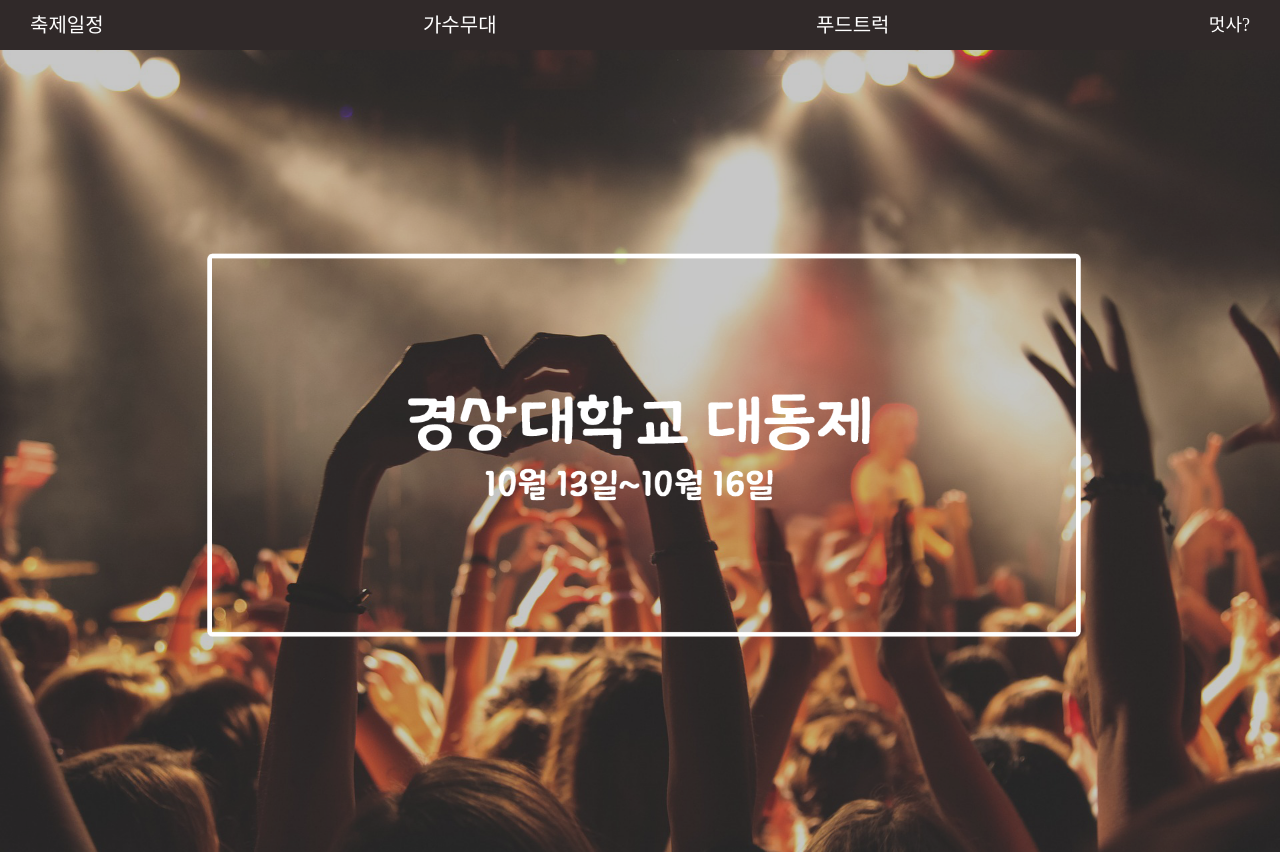
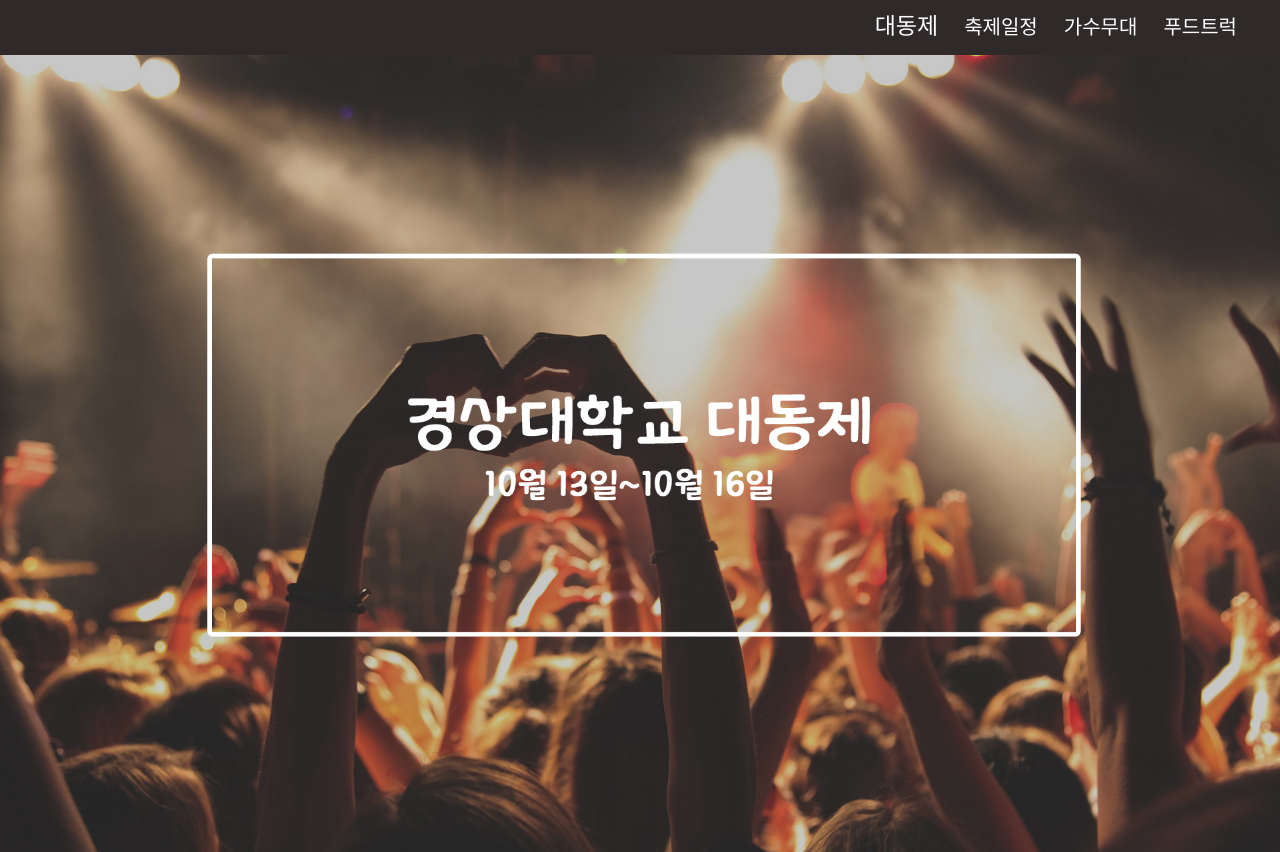
Before and after one commit to dahae0320/GNU_FestivalPage, a Django app: page / in a window 1280 px wide. Shown: the top 852 px of the page. Run offline with Django 3.2, Linux system fonts and the light colour scheme; some libraries are stand-ins or nearby versions; some web fonts are replaced.

Commit message:
nav오른쪽정렬

```diff
--- a/festival/static/festival/base.css
+++ b/festival/static/festival/base.css
@@ -11,6 +11,7 @@
     flex-wrap: wrap;
 }
 .navbar {
+    justify-content: flex-end;
     width: 100%;
     background-color: rgb(48, 41, 41);
     opacity: 1;
@@ -24,16 +25,18 @@
     text-decoration: none;
     font-size: 20px;
     color: rgb(255, 255, 255);
-    float: left;
+    float:left;
+    margin:0 3px 0 3px;
+    padding:0 10px 0 10px;
     font-family: 'GyeonggiBatang';
 }
-.navbar .lion {
-    font-size:18px;
-}
-.navbar a:hover {
+.navbar a:hover:not(.main_logo) {
     background-color:rgb(255, 255, 255);
     color:rgb(0,0,0);
     border-radius:2px;
+}
+.navbar .main_logo {
+    font-size:23px;
 }
 .footer {
     background-color: rgb(116, 112, 80);
@@ -48,7 +51,7 @@
         opacity: 1;
         padding:10px;
     }
-    .navbar a:active {
+    .navbar a:active:not(.main_logo) {
         background-color:rgb(255, 255, 255);
         color:rgb(0,0,0);
         border-radius:2px;
--- a/festival/static/festival/index.css
+++ b/festival/static/festival/index.css
@@ -30,5 +30,5 @@
     margin-top:100px;
     margin-bottom: 100px;
     border-radius: 3rem;
-    box-shadow:0 8px 8px 0 rgba(0, 0, 0, 0.2), 0 6px 20px 0 rgba(0, 0, 0, 0.1);
+    box-shadow:0 8px 8px 0 rgba(0, 0, 0, 0.2), 0 6px 20px 0 rgba(0, 0, 0, 0.2);
 }
--- a/festival/templates/base.html
+++ b/festival/templates/base.html
@@ -23,10 +23,10 @@
     <div class="container1">
         <div class="navbar">
             <!--축제 로고 포토샵으로 뒤에 투명하게 해서 클릭하면 홈화면으로 오도록 배치?-->
+            <a href="#" class="main_logo">대동제</a>
             <a href="#">축제일정</a>
             <a href="#">가수무대</a>
             <a href="#">푸드트럭</a>
-            <a href="#" class="lion">멋사?</a>
             <!--nav표지말은 약간의 의논 필요-->
         </div>
         {% block content %}
```
Also changed, not shown: festival/static/festival/003.jpg (deleted).
